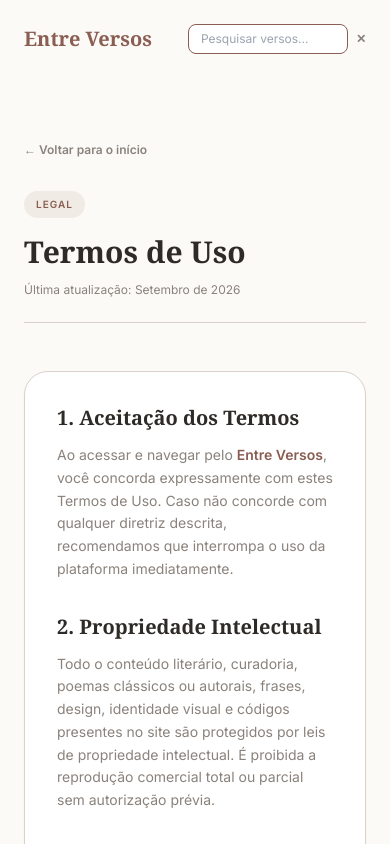
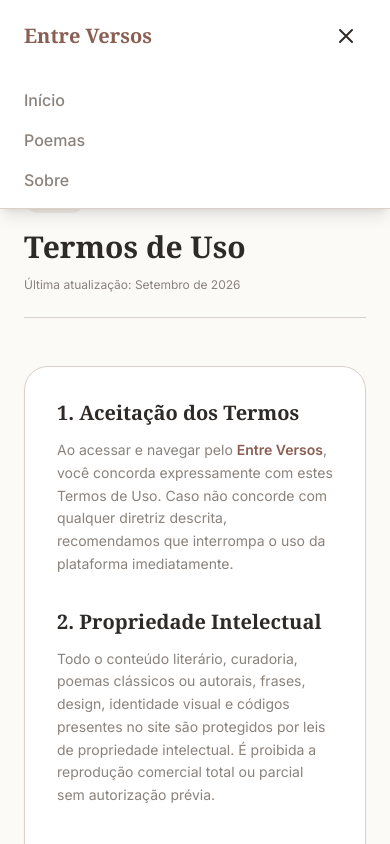
Before and after one commit to arthur-luiss/entre-versos-web, a React (Vite) app: page /termos in a window 390 px wide. Both pictures are taken after a click on the button "Abrir menu". Shown: the top 844 px of the page. Built offline with nearby package versions, Linux system fonts and the light colour scheme; a web font is replaced by a local one.

Commit message:
feat (frontend): adiciona menu hamburguer e responsividade no componente Navbar

```diff
--- a/src/components/Navbar.jsx
+++ b/src/components/Navbar.jsx
@@ -1,92 +1,122 @@
 import { useState } from "react";
-import { Link, useNavigate, useLocation } from "react-router-dom";
+import { Link, useLocation } from "react-router-dom";
 
 export function Navbar() {
-  const [searchOpen, setSearchOpen] = useState(false);
-  const [searchTerm, setSearchTerm] = useState("");
-  const navigate = useNavigate();
+  const [isMenuOpen, setIsMenuOpen] = useState(false);
   const location = useLocation();
 
-  const handleSearch = (e) => {
-    e.preventDefault();
-    if (searchTerm.trim()) {
-      navigate(`/explore?search=${encodeURIComponent(searchTerm.trim())}`);
-      setSearchOpen(false);
-      setSearchTerm("");
-    }
+  const toggleMenu = () => {
+    setIsMenuOpen(!isMenuOpen);
   };
 
-  const isActive = (path) => location.pathname === path;
+  const closeMenu = () => {
+    setIsMenuOpen(false);
+  };
 
   return (
-    <header className="w-full bg-background py-6 px-6 relative">
-      <div className="max-w-6xl mx-auto flex items-center justify-between">
-        <div className="flex items-center">
-          <Link to="/" className="font-serif text-xl font-semibold text-terra">
+    <nav className="w-full bg-white border-b border-bordercolor relative z-50">
+      <div className="max-w-6xl mx-auto px-6 py-4 flex items-center justify-between">
+        {/* Logo */}
+        <Link
+          to="/"
+          onClick={closeMenu}
+          className="font-serif text-xl font-bold text-terra hover:opacity-90 transition-opacity"
+        >
           Entre Versos
         </Link>
-        </div>
 
-        <nav className="hidden md:flex items-center gap-8 font-sans text-sm font-medium text-subtle">
+        {/* Menu Desktop */}
+        <div className="hidden md:flex items-center gap-8 text-sm font-medium">
           <Link
             to="/"
-            className={`transition-colors ${isActive("/") ? "text-charcoal font-semibold" : "hover:text-charcoal"}`}
+            className={`${
+              location.pathname === "/" ? "text-terra" : "text-subtle"
+            } hover:text-charcoal transition-colors`}
           >
             Início
           </Link>
           <Link
-            to="/explore"
-            className={`transition-colors ${isActive("/explore") ? "text-charcoal font-semibold" : "hover:text-charcoal"}`}
+            to="/explorar"
+            className={`${
+              location.pathname === "/explorar" ? "text-terra" : "text-subtle"
+            } hover:text-charcoal transition-colors`}
           >
             Poemas
           </Link>
           <Link
             to="/sobre"
-            className={`transition-colors ${isActive("/sobre") ? "text-charcoal font-semibold" : "hover:text-charcoal"}`}
+            className={`${
+              location.pathname === "/sobre" ? "text-terra" : "text-subtle"
+            } hover:text-charcoal transition-colors`}
           >
             Sobre
           </Link>
-        </nav>
+        </div>
 
-        <div className="flex items-center relative">
-          {searchOpen ? (
-            <form onSubmit={handleSearch} className="flex items-center gap-2">
-              <input
-                type="text"
-                value={searchTerm}
-                onChange={(e) => setSearchTerm(e.target.value)}
-                placeholder="Pesquisar versos..."
-                autoFocus
-                className="px-3 py-1.5 text-xs rounded-lg border border-bordercolor bg-white text-charcoal focus:outline-none focus:border-terra w-40 md:w-56"
-              />
+        {/* Botão Hambúrguer (Mobile) */}
         <button
-                type="button"
-                onClick={() => setSearchOpen(false)}
-                className="text-xs text-subtle hover:text-charcoal font-bold"
-              >
-                ✕
-              </button>
-            </form>
-          ) : (
-            <button
-              onClick={() => setSearchOpen(true)}
-              className="text-charcoal hover:opacity-70 transition-opacity p-1"
-              aria-label="Pesquisar"
+          className="md:hidden p-2 text-charcoal hover:bg-cardbg rounded-lg transition-colors focus:outline-none"
+          onClick={toggleMenu}
+          aria-label="Abrir menu"
         >
           <svg
-                className="w-5 h-5"
+            className="w-6 h-6"
             fill="none"
             stroke="currentColor"
-                strokeWidth="2"
-                viewBox="0 0 24 24"
+            viewBox="0 24 24"
+            xmlns="http://www.w3.org/2000/svg"
           >
-                <circle cx="11" cy="11" r="8"></circle>
-                <line x1="21" y1="21" x2="16.65" y2="16.65"></line>
+            {isMenuOpen ? (
+              <path
+                strokeLinecap="round"
+                strokeLinejoin="round"
+                strokeWidth={2}
+                d="M6 18L18 6M6 6l12 12"
+              />
+            ) : (
+              <path
+                strokeLinecap="round"
+                strokeLinejoin="round"
+                strokeWidth={2}
+                d="M4 6h16M4 12h16M4 18h16"
+              />
+            )}
           </svg>
         </button>
+      </div>
+
+      {/* Menu Mobile (Dropdown) */}
+      {isMenuOpen && (
+        <div className="md:hidden absolute top-full left-0 w-full bg-white border-b border-bordercolor shadow-lg py-4 px-6 flex flex-col gap-4 animate-in slide-in-from-top-2">
+          <Link
+            to="/"
+            onClick={closeMenu}
+            className={`text-base font-medium ${
+              location.pathname === "/" ? "text-terra" : "text-subtle"
+            }`}
+          >
+            Início
+          </Link>
+          <Link
+            to="/explorar"
+            onClick={closeMenu}
+            className={`text-base font-medium ${
+              location.pathname === "/explorar" ? "text-terra" : "text-subtle"
+            }`}
+          >
+            Poemas
+          </Link>
+          <Link
+            to="/sobre"
+            onClick={closeMenu}
+            className={`text-base font-medium ${
+              location.pathname === "/sobre" ? "text-terra" : "text-subtle"
+            }`}
+          >
+            Sobre
+          </Link>
+        </div>
       )}
-        </div>
-      </div>
-    </header>
+    </nav>
   );
 }
```
Lines whose indentation alone changed are shown as unchanged.
